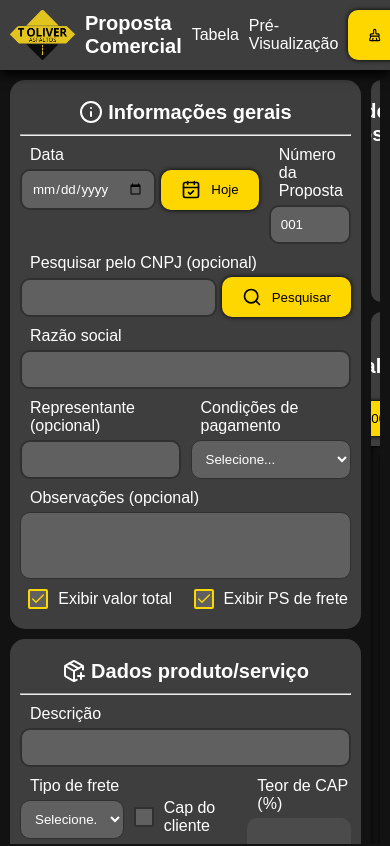
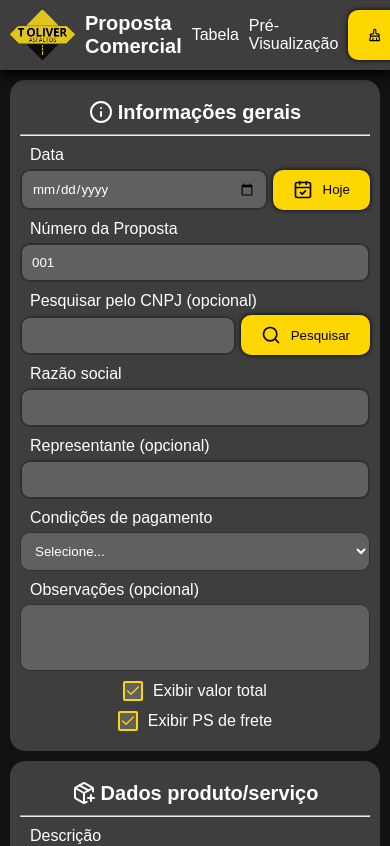
Before and after one commit to thabadcode/PropostaComerciaV2, a React (Vite) app: page / in a window 390 px wide. Shown: the top 846 px of the page. Built offline with nearby package versions, Linux system fonts and the light colour scheme.

Commit message:
feat: Adiciona responsividade no layout para telas menores

```diff
--- a/src/components/ui/Card/Card.module.css
+++ b/src/components/ui/Card/Card.module.css
@@ -1,5 +1,6 @@
 .Form {
     display: flex;
+    width: 100%;
     padding: 20px 10px;
     flex-direction: column;
     justify-content: center;
@@ -23,3 +24,7 @@
     display: flex;
     gap: 10px;
 }
+
+@media (max-width: 450px) {
+    .Row { flex-direction: column; }
+}
--- a/src/styles/global.css
+++ b/src/styles/global.css
@@ -55,7 +55,7 @@ input[inputmode="decimal"] {
     display: flex;
     flex-direction: column;
     width: 90vw;
-    max-width: 600px;
+    width: 450px;
     gap: 10px;
     min-height: 0;
     overflow: auto;
@@ -78,3 +78,24 @@ input[inputmode="decimal"] {
         scroll-behavior: smooth;
     }
 }
+
+@media (max-width: 1500px) {
+    main {
+        flex-direction: column;
+        height: auto;
+    }
+
+    .forms {
+        width: 100%;
+        flex-direction: row;
+        overflow: visible;
+        align-items: start;
+        justify-content: center;
+    }
+}
+
+@media (max-width: 910px) {
+    .forms {
+        flex-direction: column;
+    }
+}
--- a/src/styles/mediaPrint.css
+++ b/src/styles/mediaPrint.css
@@ -20,5 +20,6 @@
         left: 0;
         transform: none !important;
         box-shadow: none;
+        gap: 0;
     }
 }
```
